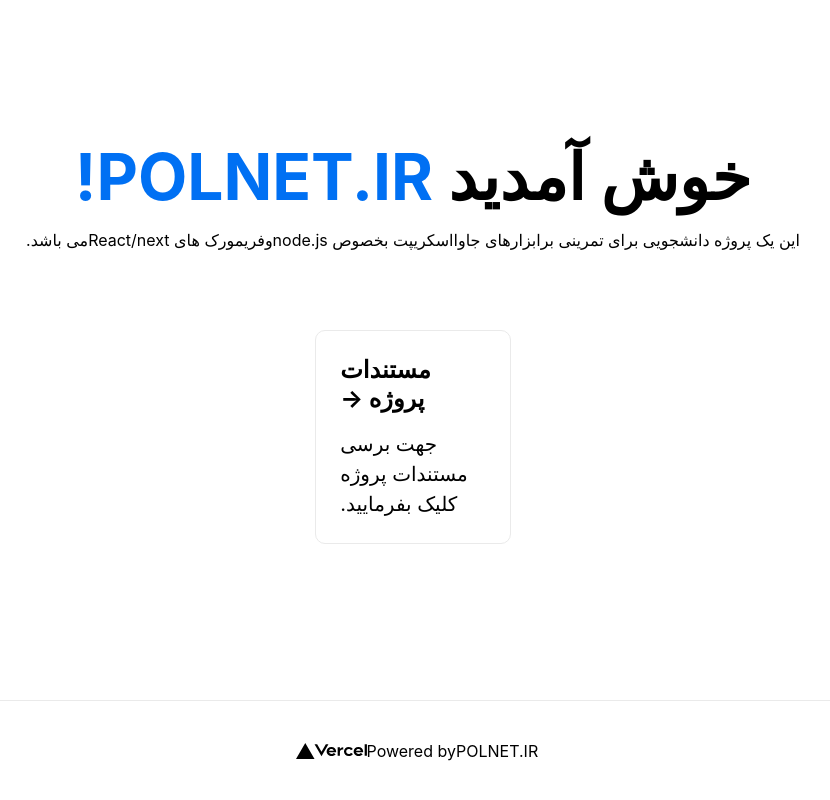
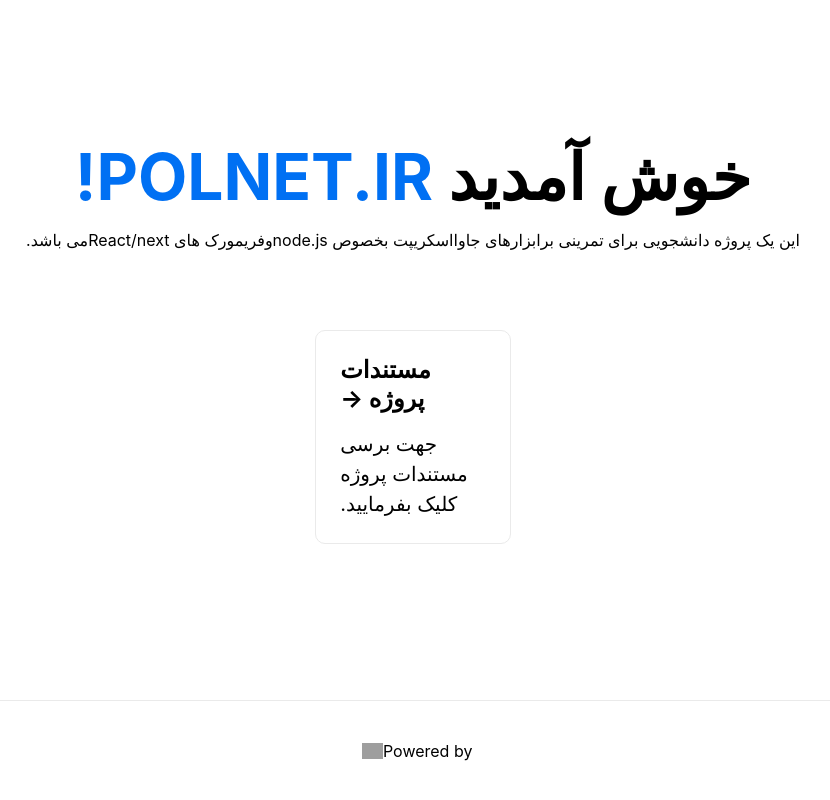
Before and after one commit to polbadman/POLnextjs, a Next.js app: page / in a window 1280 px wide. Shown: the whole page, without its empty margins (413-1243 px from the left). Built offline with nearby package versions, Linux system fonts and the light colour scheme; grey boxes are pictures that could not be loaded.

Commit message:
Update index.js

```diff
--- a/pages/index.js
+++ b/pages/index.js
@@ -28,8 +28,8 @@
           target="_blank"
           rel="noopener noreferrer"
         >
-          Powered by{'POLNET.IR'}
-          <img src="/vercel.svg" alt="Vercel Logo" className={styles.logo} />
+          Powered by{''}
+          <img src="/logo.png" alt="POLNET Logo" className={styles.logo} />
         </a>
       </footer>
     </div>
```
